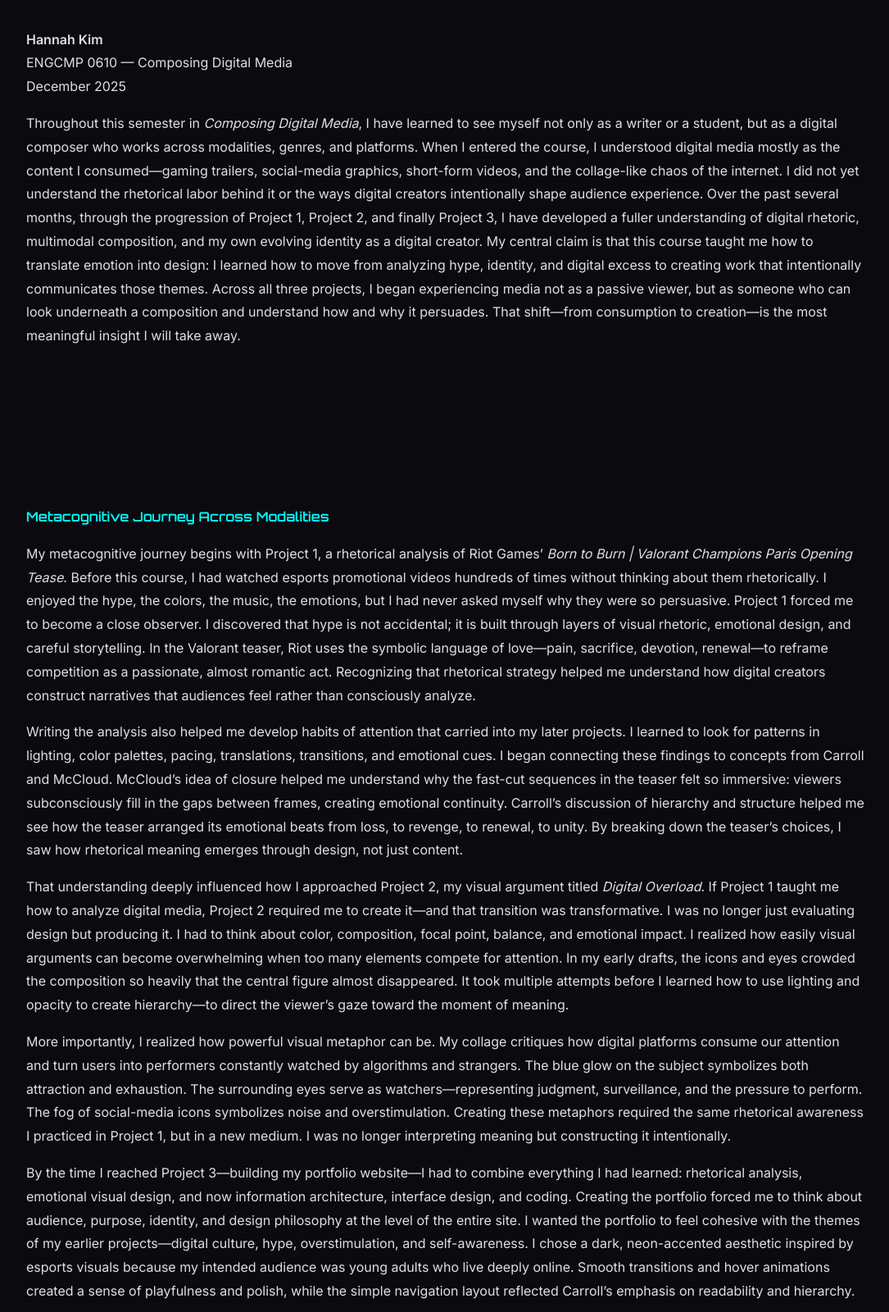
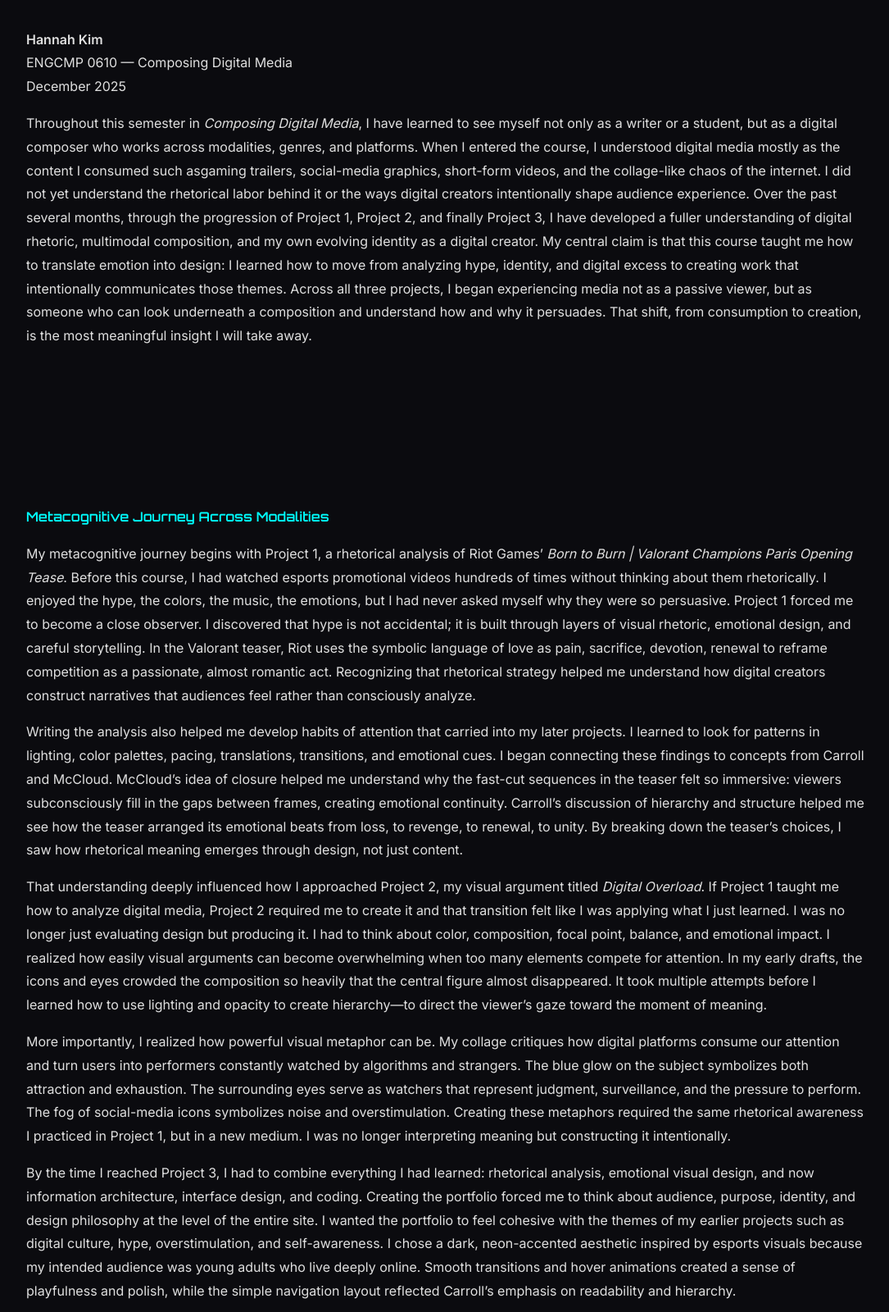
Before and after one commit to hannahk0901/hannahk0901.github.io, a plain HTML site: page reflection.html in a window 1280 px wide. Shown: the part 200-1800 px from the top of the page at 82% size, without its empty margins (96-1181 px from the left). Drawn offline with Linux system fonts and the light colour scheme.

Commit message:
changed essay a bit

```diff
--- a/reflection.html
+++ b/reflection.html
@@ -28,27 +28,38 @@
       ENGCMP 0610 — Composing Digital Media<br>
       December 2025</p>
 
-      <p>Throughout this semester in <em>Composing Digital Media</em>, I have learned to see myself not only as a writer or a student, but as a digital composer who works across modalities, genres, and platforms. When I entered the course, I understood digital media mostly as the content I consumed—gaming trailers, social-media graphics, short-form videos, and the collage-like chaos of the internet. I did not yet understand the rhetorical labor behind it or the ways digital creators intentionally shape audience experience. Over the past several months, through the progression of Project 1, Project 2, and finally Project 3, I have developed a fuller understanding of digital rhetoric, multimodal composition, and my own evolving identity as a digital creator. My central claim is that this course taught me how to translate emotion into design: I learned how to move from analyzing hype, identity, and digital excess to creating work that intentionally communicates those themes. Across all three projects, I began experiencing media not as a passive viewer, but as someone who can look underneath a composition and understand how and why it persuades. That shift—from consumption to creation—is the most meaningful insight I will take away.</p>
+      <p>Throughout this semester in <em>Composing Digital Media</em>, I have learned to see myself not only
+        as a writer or a student, but as a digital composer who works across modalities, genres, and
+        platforms. When I entered the course, I understood digital media mostly as the content I consumed such asgaming
+        trailers, social-media graphics, short-form videos, and the collage-like chaos of the internet. I did not yet
+        understand the rhetorical labor behind it or the ways digital creators intentionally shape audience experience.
+        Over the past several months, through the progression of Project 1, Project 2, and finally Project 3, I have developed
+        a fuller understanding of digital rhetoric, multimodal composition, and my own evolving identity as a digital creator.
+        My central claim is that this course taught me how to translate emotion into design: I learned how to move from
+        analyzing hype, identity, and digital excess to creating work that intentionally communicates those themes. Across
+        all three projects, I began experiencing media not as a passive viewer, but as someone who can look underneath a
+        composition and understand how and why it persuades. That shift, from consumption to creation, is the most meaningful
+        insight I will take away.</p>
     </section>
 
     <section class="essay-section">
       <h4>Metacognitive Journey Across Modalities</h4>
 
-      <p>My metacognitive journey begins with Project 1, a rhetorical analysis of Riot Games’ <em>Born to Burn | Valorant Champions Paris Opening Tease</em>. Before this course, I had watched esports promotional videos hundreds of times without thinking about them rhetorically. I enjoyed the hype, the colors, the music, the emotions, but I had never asked myself why they were so persuasive. Project 1 forced me to become a close observer. I discovered that hype is not accidental; it is built through layers of visual rhetoric, emotional design, and careful storytelling. In the Valorant teaser, Riot uses the symbolic language of love—pain, sacrifice, devotion, renewal—to reframe competition as a passionate, almost romantic act. Recognizing that rhetorical strategy helped me understand how digital creators construct narratives that audiences feel rather than consciously analyze.</p>
+      <p>My metacognitive journey begins with Project 1, a rhetorical analysis of Riot Games’ <em>Born to Burn | Valorant Champions Paris Opening Tease</em>. Before this course, I had watched esports promotional videos hundreds of times without thinking about them rhetorically. I enjoyed the hype, the colors, the music, the emotions, but I had never asked myself why they were so persuasive. Project 1 forced me to become a close observer. I discovered that hype is not accidental; it is built through layers of visual rhetoric, emotional design, and careful storytelling. In the Valorant teaser, Riot uses the symbolic language of love as pain, sacrifice, devotion, renewal to reframe competition as a passionate, almost romantic act. Recognizing that rhetorical strategy helped me understand how digital creators construct narratives that audiences feel rather than consciously analyze.</p>
 
       <p>Writing the analysis also helped me develop habits of attention that carried into my later projects. I learned to look for patterns in lighting, color palettes, pacing, translations, transitions, and emotional cues. I began connecting these findings to concepts from Carroll and McCloud. McCloud’s idea of closure helped me understand why the fast-cut sequences in the teaser felt so immersive: viewers subconsciously fill in the gaps between frames, creating emotional continuity. Carroll’s discussion of hierarchy and structure helped me see how the teaser arranged its emotional beats from loss, to revenge, to renewal, to unity. By breaking down the teaser’s choices, I saw how rhetorical meaning emerges through design, not just content.</p>
 
-      <p>That understanding deeply influenced how I approached Project 2, my visual argument titled <em>Digital Overload</em>. If Project 1 taught me how to analyze digital media, Project 2 required me to create it—and that transition was transformative. I was no longer just evaluating design but producing it. I had to think about color, composition, focal point, balance, and emotional impact. I realized how easily visual arguments can become overwhelming when too many elements compete for attention. In my early drafts, the icons and eyes crowded the composition so heavily that the central figure almost disappeared. It took multiple attempts before I learned how to use lighting and opacity to create hierarchy—to direct the viewer’s gaze toward the moment of meaning.</p>
+      <p>That understanding deeply influenced how I approached Project 2, my visual argument titled <em>Digital Overload</em>. If Project 1 taught me how to analyze digital media, Project 2 required me to create it and that transition felt like I was applying what I just learned. I was no longer just evaluating design but producing it. I had to think about color, composition, focal point, balance, and emotional impact. I realized how easily visual arguments can become overwhelming when too many elements compete for attention. In my early drafts, the icons and eyes crowded the composition so heavily that the central figure almost disappeared. It took multiple attempts before I learned how to use lighting and opacity to create hierarchy—to direct the viewer’s gaze toward the moment of meaning.</p>
 
-      <p>More importantly, I realized how powerful visual metaphor can be. My collage critiques how digital platforms consume our attention and turn users into performers constantly watched by algorithms and strangers. The blue glow on the subject symbolizes both attraction and exhaustion. The surrounding eyes serve as watchers—representing judgment, surveillance, and the pressure to perform. The fog of social-media icons symbolizes noise and overstimulation. Creating these metaphors required the same rhetorical awareness I practiced in Project 1, but in a new medium. I was no longer interpreting meaning but constructing it intentionally.</p>
+      <p>More importantly, I realized how powerful visual metaphor can be. My collage critiques how digital platforms consume our attention and turn users into performers constantly watched by algorithms and strangers. The blue glow on the subject symbolizes both attraction and exhaustion. The surrounding eyes serve as watchers that represent judgment, surveillance, and the pressure to perform. The fog of social-media icons symbolizes noise and overstimulation. Creating these metaphors required the same rhetorical awareness I practiced in Project 1, but in a new medium. I was no longer interpreting meaning but constructing it intentionally.</p>
 
-      <p>By the time I reached Project 3—building my portfolio website—I had to combine everything I had learned: rhetorical analysis, emotional visual design, and now information architecture, interface design, and coding. Creating the portfolio forced me to think about audience, purpose, identity, and design philosophy at the level of the entire site. I wanted the portfolio to feel cohesive with the themes of my earlier projects—digital culture, hype, overstimulation, and self-awareness. I chose a dark, neon-accented aesthetic inspired by esports visuals because my intended audience was young adults who live deeply online. Smooth transitions and hover animations created a sense of playfulness and polish, while the simple navigation layout reflected Carroll’s emphasis on readability and hierarchy.</p>
+      <p>By the time I reached Project 3, I had to combine everything I had learned: rhetorical analysis, emotional visual design, and now information architecture, interface design, and coding. Creating the portfolio forced me to think about audience, purpose, identity, and design philosophy at the level of the entire site. I wanted the portfolio to feel cohesive with the themes of my earlier projects such as digital culture, hype, overstimulation, and self-awareness. I chose a dark, neon-accented aesthetic inspired by esports visuals because my intended audience was young adults who live deeply online. Smooth transitions and hover animations created a sense of playfulness and polish, while the simple navigation layout reflected Carroll’s emphasis on readability and hierarchy.</p>
     </section>
 
     <section class="essay-section">
       <h4>Articulation of Design Philosophy</h4>
 
-      <p>My design philosophy emerged gradually as I built the site. I wanted every page to feel like part of the same digital world—unified by color, typography, and layout. The dark background reduces visual noise and references gaming interfaces. Neon cyan and magenta represent energy and intensity; they echo the visuals of my Valorant analysis and the emotional voltage of my collage. Orbitron, my display font, evokes futuristic esports branding, while Inter provides clean readability for long-form text.</p>
+      <p>My design philosophy emerged gradually as I built the site. I wanted every page to feel like part of the same digital world by color, typography, and layout. The dark background reduces visual noise and references gaming interfaces. Neon cyan and magenta represent energy and intensity; they echo the visuals of my Valorant analysis and the emotional voltage of my collage. Orbitron, my display font, evokes futuristic esports branding, while Inter provides clean readability for long-form text.</p>
 
       <p>I also learned that design is rhetorical. Choices like spacing, alignment, and contrast all communicate meaning about identity. For example, centering content gives the site a dramatic, cinematic feeling, while wide margins improve readability. Adding hover animations and smooth scrolling communicates modernity and digital fluency. Matching the aesthetics of Project 1 and Project 2 created a sense of cohesion and ethos: the audience can see that I understand the visual language of digital culture and can deploy it intentionally.</p>
     </section>
@@ -58,13 +69,13 @@
 
       <p>This project required me to work critically with digital tools. I used HTML, CSS, and GitHub Pages to construct the site itself, troubleshooting issues that only appeared after deployment. I learned to manage file paths, case sensitivity, responsive design, and cross-page consistency. Through this process, I developed technical literacy and confidence in problem-solving.</p>
 
-      <p>I also used AI tools—specifically ChatGPT—for brainstorming, troubleshooting, and refining my writing. AI never generated my analysis or arguments; instead, it served as a companion for clarifying ideas, testing draft phrasing, and fixing technical bugs. Using AI responsibly required continuous reflection: I had to decide when suggestions were useful, when they weren’t, and whether they aligned with my goals. This class taught me to approach AI not as a shortcut but as a tool that must be used with transparency and intention.</p>
+      <p>I also used AI tools for brainstorming, troubleshooting, and refining my writing. AI never generated my analysis or arguments; instead, it served as a companion for clarifying ideas, testing draft phrasing, and fixing technical bugs. Using AI responsibly required continuous reflection: I had to decide when suggestions were useful, when they weren’t, and whether they aligned with my goals. This class taught me to approach AI not as a shortcut but as a tool that must be used with transparency and intention.</p>
     </section>
 
     <section class="essay-section">
       <h4>Conclusion: Looking Forward</h4>
 
-      <p>Looking ahead, the ethical dimension of digital creation feels increasingly important to me. This course made me realize how powerful and overwhelming digital media can be. It also showed me how meaningful it can be when used intentionally. As someone who grew up in digital spaces—gaming, social media, shared online culture—I now understand that I am not only shaped by digital media; I can shape it in return. This realization carries responsibility. Whether I create future projects in academic, professional, or personal contexts, I want to be conscious of clarity, accessibility, emotional impact, and honesty.</p>
+      <p>Looking ahead, the ethical dimension of digital creation feels increasingly important to me. This course made me realize how powerful and overwhelming digital media can be. It also showed me how meaningful it can be when used intentionally. As someone who grew up in digital spaces, like gaming, social media, shared online culture, I now understand that I am not only shaped by digital media; I can shape it in return. This realization carries responsibility. Whether I create future projects in academic, professional, or personal contexts, I want to be conscious of clarity, accessibility, emotional impact, and honesty.</p>
 
       <p>The most meaningful insight I am taking away from this course is that digital composition is a form of emotional and rhetorical design. It is not just about creating content but about shaping experiences. Across Projects 1, 2, and 3, I learned to analyze, create, and integrate multimodal arguments that express who I am and how I understand digital culture. Most importantly, I discovered a new identity for myself: someone who can take the overwhelming intensity of digital life and turn it into meaningful, intentional, and reflective digital expression.</p>
     </section>
```
